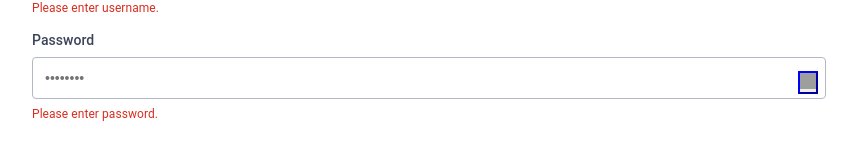
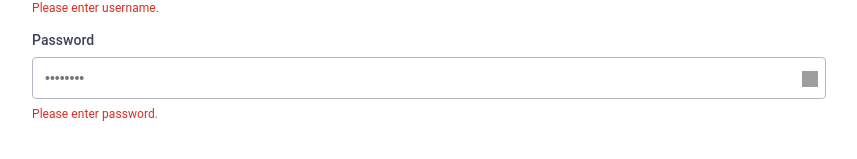
Before and after one commit to mdabid2/builder.io, a Next.js app: page / in a window 1280 px wide. Shown: the part 835-994 px from the top of the page, without its empty margins (120-977 px from the left). Built offline with nearby package versions, Linux system fonts and the light colour scheme; grey boxes are pictures that could not be loaded.

Commit message:
Update CSS for password toggle button
cgen-96fdedb0e3df4d1d973e997041cc0578

```diff
--- a/app/globals.css
+++ b/app/globals.css
@@ -195,13 +195,14 @@ body {
 }
 
 .password-toggle {
-  border-color: rgb(0, 0, 238);
+  border: none;
+  background: none;
   color: rgb(0, 0, 238);
   cursor: pointer;
   position: absolute;
   right: 0px;
-  text-decoration: underline solid rgb(0, 0, 238);
   margin: 40px 40px 0 0;
+  padding: 0;
 }
 
 .eye-icon {
```
